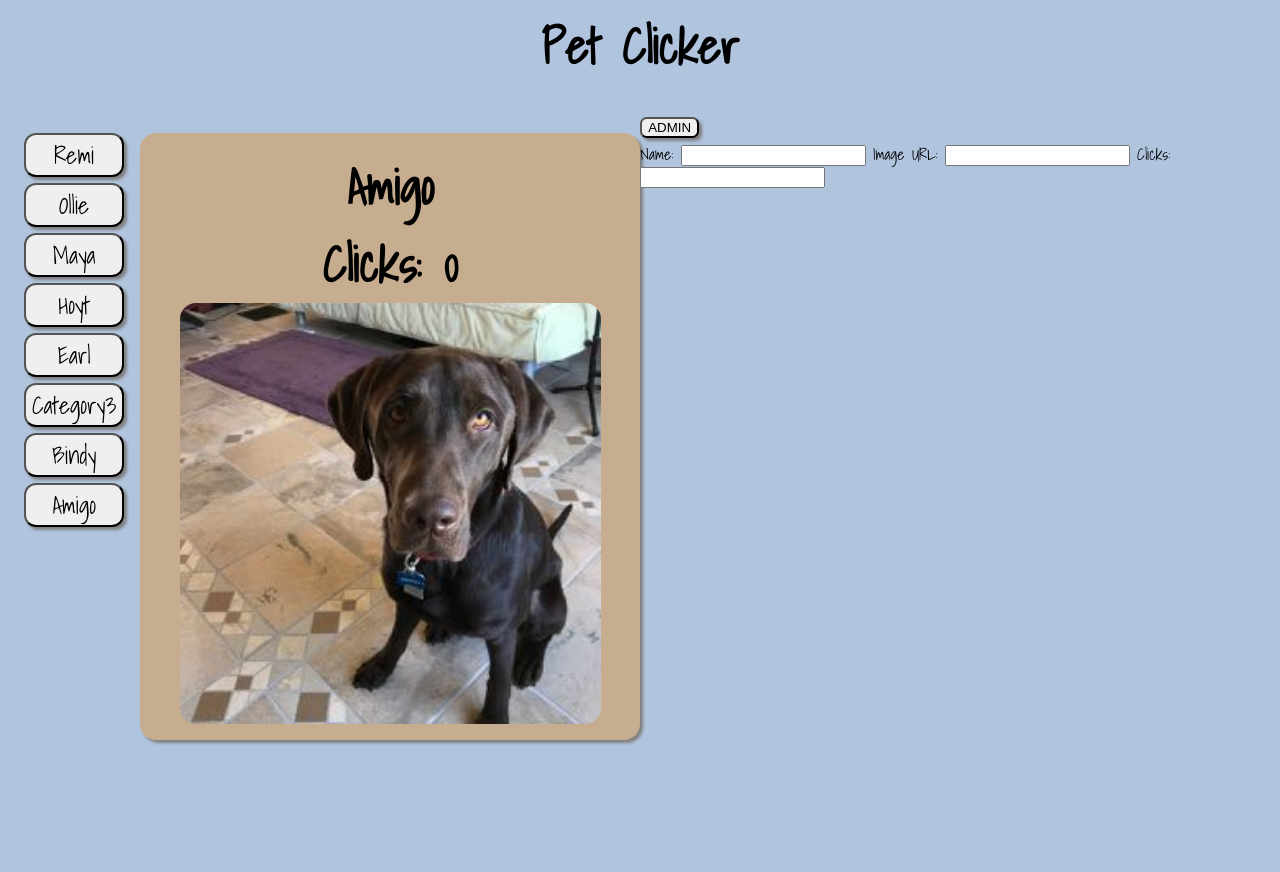
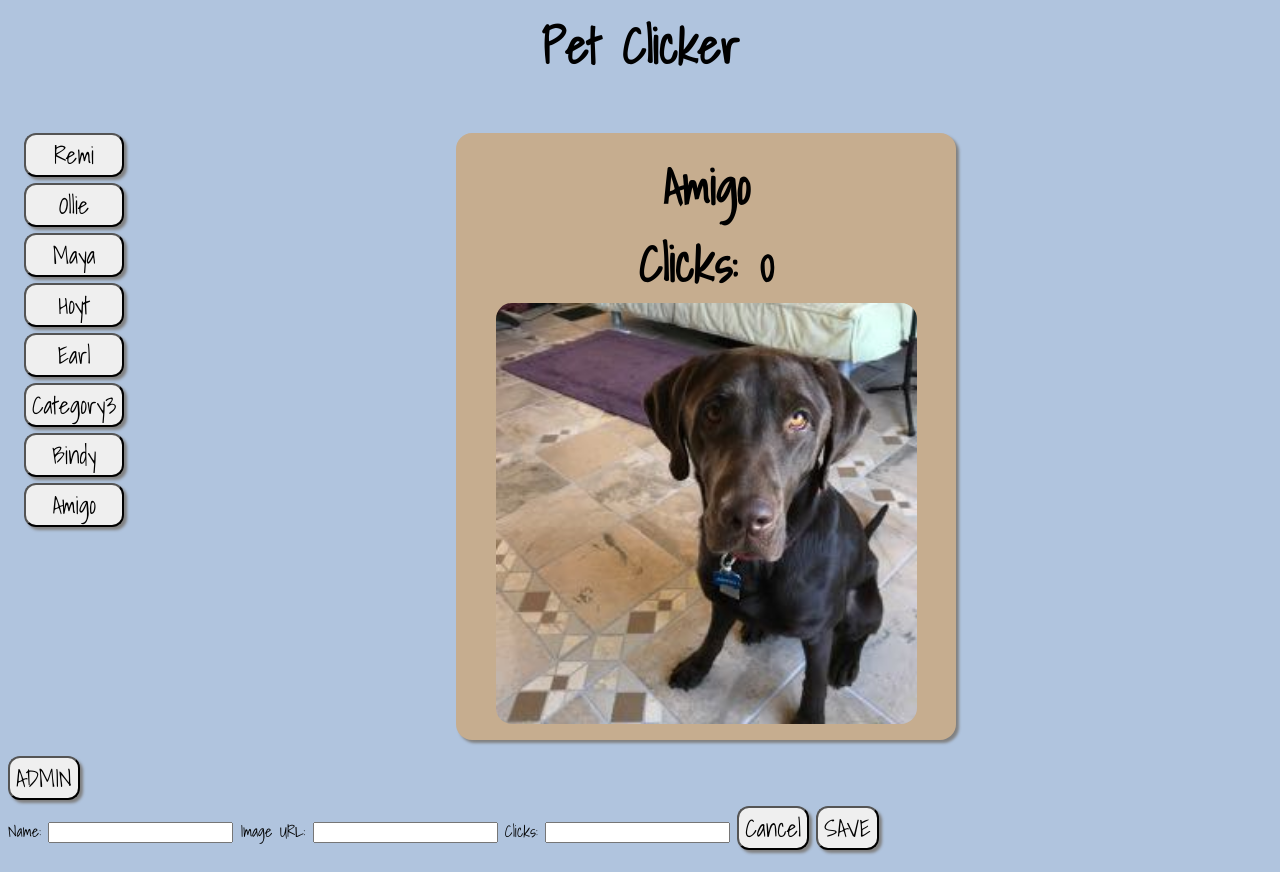
Before and after one commit to karenkepner/Pet-Clicker, a plain HTML site: page index.html in a window 1280 px wide. Both pictures are taken after a click on the button "ADMIN". Before the commit the page ends 800 px from the top, so only its background shows below. Drawn offline with Linux system fonts and the light colour scheme.

Commit message:
building structure for all files

```diff
--- a/css/main.css
+++ b/css/main.css
@@ -26,16 +26,9 @@ h2 {
   margin: 1em;
 }
 
-.pet {
+button {
   font-family: 'Shadows Into Light', cursive;
   font-size: 1.5em;
-}
-
-.pet:hover {
-  background-color: lightskyblue;
-}
-
-button {
   border-radius: 0.5em;
   margin-bottom: 0.25em;
   box-shadow:  3px 3px 3px 0 gray;
@@ -43,6 +36,8 @@ button {
 
 button:hover {
   box-shadow:  3px 3px 3px 0 black;
+  background-color: lightskyblue;
+
 }
 
 /* pet display area */
@@ -77,6 +72,10 @@ button:hover {
   border-radius: 1em;
 }
 
+#adminForm {
+  display: none;
+}
+
 @media screen and (min-width: 500px) {
 
   #view {
--- a/index.html
+++ b/index.html
@@ -14,18 +14,23 @@
       </section>
       <section id="petSpace">
       </section>
-      <section id="admin">
-        <button id="adminButton">ADMIN</button>
-        <form id="adminForm">
-          <label for="name">Name: </label>
+    </main>
+    <section id="admin">
+      <button id="adminButton">ADMIN</button>
+      <form id="adminForm">
+        <label for="name">Name:
           <input type="text" name="name" id="petName">
-          <label for="url">Image URL: </label>
+        </label>
+        <label for="url">Image URL:
           <input type="url" name="imageURL" id="imageURL">
-          <label for="clicks">Clicks: </label>
+        </label>
+        <label for="clicks">Clicks:
           <input type="number" name="clicks" id="clicksUpdate">
-        </form>
-      </section>
-    </main>
+        </label>
+        <button id="cancel">Cancel</button>
+        <button id="save">SAVE</button>
+      </form>
+    </section>
     <script src="js/app.js"></script>
   </body>
 </html>
--- a/js/app.js
+++ b/js/app.js
@@ -5,49 +5,57 @@ let model = {
       name:   'Amigo',
       photo:  'amigo.jpg',
       clicks: 0,
-      altTxt: 'Amigo the chocolate lab dog'
+      altTxt: 'Amigo the chocolate lab dog',
+      imgURL: 'images/amigo.jpg'
     },
     {
       name:   'Bindy',
       photo:  'bindy.jpg',
       clicks: 0,
-      altTxt: 'Bindy the australian shepard dog'
+      altTxt: 'Bindy the australian shepard dog',
+      imgURL: 'images/bindy.jpg'
     },
     {
       name:   'Category3',
       photo:  'category3.jpg',
       clicks: 0,
-      altTxt: 'three kittens sleeping in position that looks like the hurricane icon'
+      altTxt: 'three kittens sleeping in position that looks like the hurricane icon',
+      imgURL: 'images/category3.jpg'
     },
     {
       name:   'Earl',
       photo:  'earl.jpg',
       clicks: 0,
-      altTxt: 'earl the giant german shepard with his ball that you can not see'
+      altTxt: 'earl the giant german shepard with his tennis ball',
+      imgURL: 'images/earl.jpg'
     },
     {
       name:   'Hoyt',
       photo:  'hoyt.jpg',
       clicks: 0,
-      altTxt: 'hoyt the border collie'
+      altTxt: 'hoyt the border collie',
+      imgURL: 'images/hoyt.jpg'
     },
     {
       name:   'Maya',
       photo:  'maya.jpg',
       clicks: 0,
-      altTxt: 'maya the golden retriever'
+      altTxt: 'maya the golden retriever',
+      imgURL: 'images/maya.jpg'
     },
     {
       name:   'Ollie',
       photo:  'ollie.jpg',
       clicks: 0,
-      altTxt: 'ollie the striped cat'
+      altTxt: 'ollie the striped cat',
+      imgURL: 'images/ollie.jpg'
     },
     {
       name:   'Remi',
       photo:  'remi.jpg',
       clicks: 0,
-      altTxt: 'remi the border collie'
+      altTxt: 'remi the border collie',
+      imgURL: 'images/remi.jpg'
     }
   ]
 };
@@ -59,6 +67,8 @@ let controller = {
     model.currentPet = model.pets[0];
     viewPetList.init();
     viewSinglePet.init(model.currentPet.name);
+    admin.show();
+    // admin.cancel();
   },
 
   getPets: function() {
@@ -70,6 +80,14 @@ let controller = {
     let petIndex = pets.findIndex(obj => obj.name === name);
     model.pets[petIndex].clicks++;
     viewSinglePet.render(name);
+  },
+
+  updateAdmin: function(index, newName, photo, newClicks) {
+    // debugger;
+    model.pets[index].name = newName;
+    model.pets[index].imgURL = photo;
+    model.pets[index].clicks = newClicks;
+    viewSinglePet.render(newName);
   }
 };
 
@@ -105,6 +123,8 @@ let viewSinglePet = {
     let pets = controller.getPets();
     let petIndex = pets.findIndex(obj => obj.name === name);
     let count = model.pets[petIndex].clicks;
+    let imgURL = model.pets[petIndex].imgURL;
+    let altText = model.pets[petIndex].altTxt;
     count = parseInt(count);
     let yard = document.createElement('article');
     yard.className = 'clickBox';
@@ -112,7 +132,7 @@ let viewSinglePet = {
                           <h2 class="name">${name}</h2>
                           <h2>Clicks: <span id="${name}Count">${count}</span></h2>
                       </div>
-                      <img class="space" src="images/${name}.jpg" alt="picture of ${name}" />`;
+                      <img class="space" src="${imgURL}" alt="${altText}" />`;
     putPetHere.replaceChild(yard, putPetHere.firstChild );
     viewSinglePet.upvote();
   },
@@ -136,4 +156,46 @@ let viewSinglePet = {
   }
 };
 
+let admin = {
+
+  show: function() {
+    let adButton = document.getElementById('adminButton');
+    adButton.addEventListener('click', function() {
+      document.querySelector('#adminForm').style.display = 'block';
+    });
+  },
+
+  cancel: function() {
+    let cancelBTN = document.getElementById('cancel');
+    console.log('cancel button: ', cancelBTN);
+    //this works, but hitting save btn does the same thing. weird. o.
+    cancelBTN.addEventListener('click', function() {
+      console.log('cancel btn click')
+      document.querySelector('#adminForm').style.display = 'none';
+    })
+  },
+
+  save: function() {
+    //on save push new vaues thru controller to update the model.
+    let saveBtn = document.querySelector('#save');
+    console.log('save button loaded')
+    saveBtn.addEventListener('click', function() {
+      //collect values from inputs
+      // debugger;
+      let originalName = document.querySelector('.title .name').value;
+      let pets = controller.getPets();
+      let petIndex = pets.findIndex(obj => obj.name === originalName);
+      let newName = document.querySelector('#petName').value;
+      let newClicks = document.querySelector('#clicksUpdate').value;
+      let newImageURL = document.querySelector('#imageURL').value;
+      console.log('inputs: ', petIndex);
+      //send values to controller to update the model.
+      controller.updateAdmin(petIndex, newName, newClicks, newImageURL);
+    })
+  }
+
+}
+
 controller.init();
+admin.cancel();
+admin.save();
```
